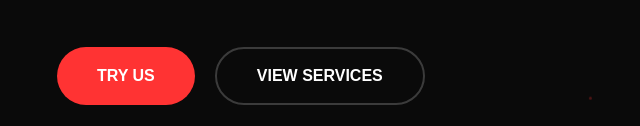
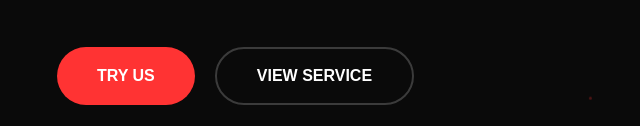
Before and after one commit to Shauryatiwari-ctrl/Quantum-Leap, a plain HTML site: page index.html in a window 1280 px wide. Shown: the part 674-800 px from the top of the page, 43-683 px from the left. Drawn offline with Linux system fonts and the light colour scheme.

Commit message:
update html file

```diff
--- a/index.html
+++ b/index.html
@@ -1146,7 +1146,7 @@
             </p>
             <div class="hero-buttons">
                 <button class="btn btn-primary">TRY US</button>
-                <button class="btn btn-secondary">VIEW SERVICES</button>
+                <button class="btn btn-secondary">VIEW SERVICE</button>
             </div>
         </div>
 
```
